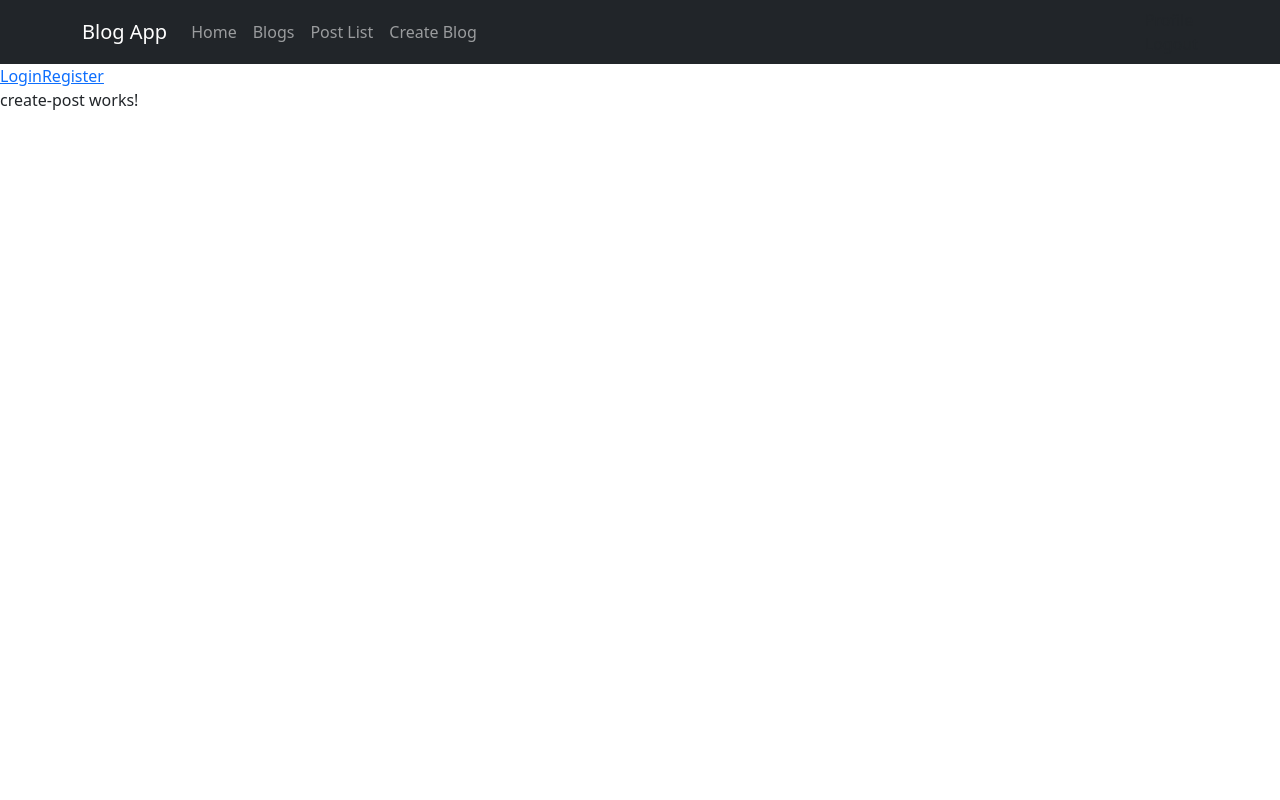
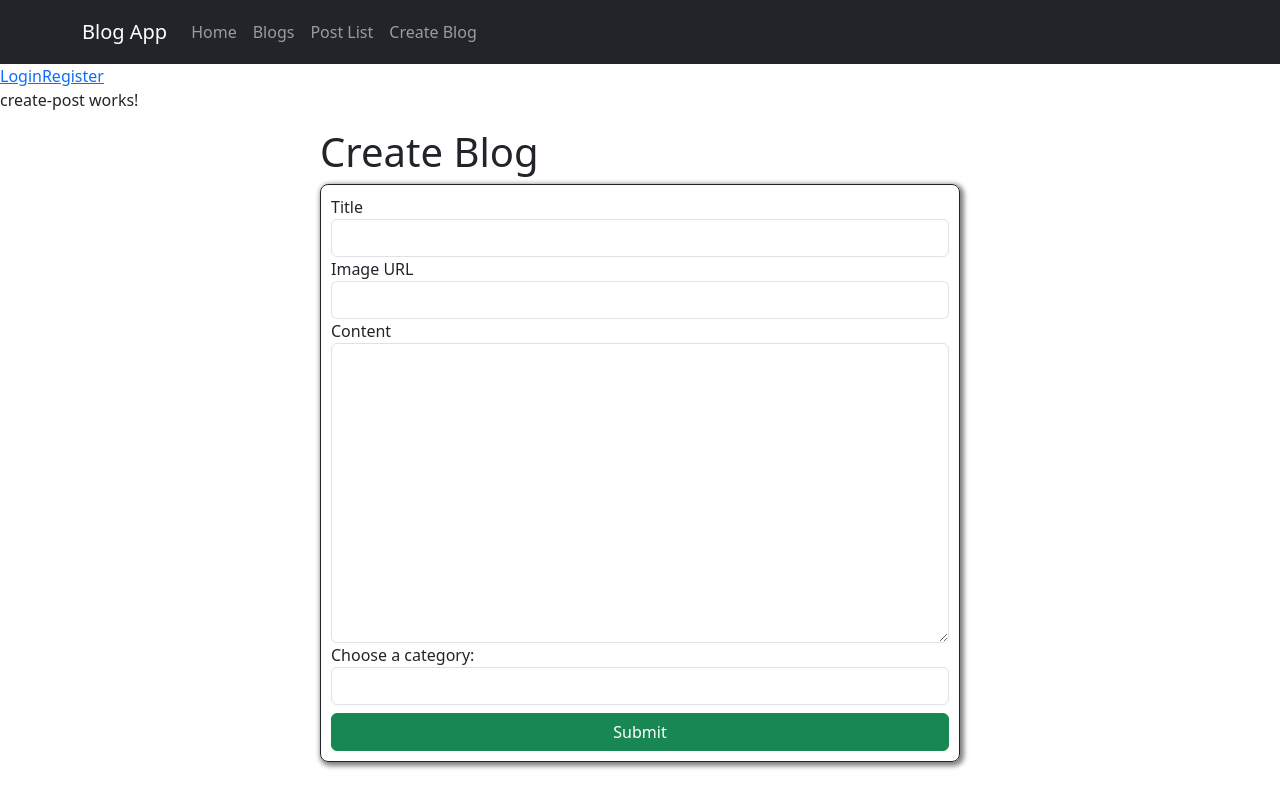
Before and after one commit to imkingofuniverse/BlogAppFrontend, an Angular app: page /createpost in a window 1280 px wide. Built offline with nearby package versions, Linux system fonts and the light colour scheme.

Commit message:
create posts component

```diff
--- a/src/app/components/create-post/create-post.component.css
+++ b/src/app/components/create-post/create-post.component.css
@@ -0,0 +1,9 @@
+.ng-invalid:not(form).ng-touched {
+    border: 1px solid red;
+}
+
+#content
+{
+    height:300px;
+    font-size:14pt;
+}
--- a/src/app/components/create-post/create-post.component.html
+++ b/src/app/components/create-post/create-post.component.html
@@ -1,4 +1,104 @@
 <p>create-post works!</p>
+
+<div class="col-md-6 offset-md-3">
+    <h1> Create Blog </h1>
+    <form (ngSubmit)="onSubmit()" ngNativeValidate
+        style="display: flex; flex-direction: column; border: 1px solid; border-radius: 8px; padding: 10px; box-shadow: 2px 2px 5px 2px grey;">
+
+        <div class="form-group">
+            <label> Title</label>
+            <input type="text" class="form-control" id="title" [(ngModel)]="post.title" name="title"
+                required #titleField="ngModel">
+            <div [hidden]="titleField.valid || titleField.untouched" class="alert alert-danger">
+                Enter Title
+            </div>
+        </div>
+
+        <div class="form-group">
+            <label> Image URL </label>
+            <input type="text" class="form-control" id="imageName" [(ngModel)]="post.image" name="imageName"
+                required #imageField="ngModel">
+            <div [hidden]="imageField.valid || imageField.untouched" class="alert alert-danger">
+                Enter Image URL
+            </div>
+        </div>
+
+        <!-- <div class="form-group">
+            <label> Content</label>
+            <input type="text" class="form-control" id="content" [(ngModel)]="post.content"
+                name="content" required #contentField="ngModel">
+            <div [hidden]="contentField.valid || contentField.untouched" class="alert alert-danger">
+                Content Required
+            </div>
+        </div> -->
+
+        <div class="form-group">
+            <label> Content</label>
+            <textarea class="form-control" id="content" [(ngModel)]="post.content"
+            name="content" required #contentField="ngModel" rows="4" cols="50">Type here...</textarea>
+            <div [hidden]="contentField.valid || contentField.untouched" class="alert alert-danger">
+            Content Required
+            </div>
+        </div>
+
+        <!-- <div class="form-group">
+            <label> Category</label>
+            <input type="text" class="form-control" id="category" [(ngModel)]="post.category" name="category"
+                required #category="ngModel">
+            <div [hidden]="category.valid || category.untouched" class="alert alert-danger">
+                Category Required
+            </div>
+        </div> -->
+
+        <div class="form-group">
+        <label for="Category">Choose a category:</label>
+        <select class="form-control" id="category" [(ngModel)]="post.category" name="category" required #category="ngModel">
+            <option value="Personal Blog">Personal Blog</option>
+            <option value="Food Blog">Food Blog</option>
+            <option value="Travel Blog">Travel Blog</option>
+            <option value="Lifestyle Blog">Lifestyle Blog</option>
+            <option value="Photography Blog">Photography Blog</option>
+        </select>
+        <div [hidden]="category.valid || category.untouched" class="alert alert-danger">
+            Category Required
+        </div>
+        </div>
+
+
+
+
+        <button class="btn btn-success" type="submit" style="margin-top:8px;">Submit</button>
+
+    </form>
+</div>
+
+
+
+
+
+
+
+
+
+
+
+
+
+
+
+
+
+
+
+
+
+
+
+
+
+
+
+
 <!-- <form class="mb-5" id="newPostForm" >
     <h2 class="text-white mb-4">Post Content</h2>
     <div class="form-group">
--- a/src/app/components/create-post/create-post.component.ts
+++ b/src/app/components/create-post/create-post.component.ts
@@ -1,4 +1,7 @@
 import { Component } from '@angular/core';
+import { Router } from '@angular/router';
+import { Post } from 'src/app/entities/post';
+import { PostService } from 'src/app/service/post.service';
 
 @Component({
   selector: 'app-create-post',
@@ -7,6 +10,29 @@ import { Component } from '@angular/core';
 })
 export class CreatePostComponent {
 
+  post: Post = new Post();
+  constructor(private postService: PostService,
+    private router: Router) { }
 
+  ngOnInit(): void {
+  }
+
+  savePost() {
+    this.postService.createPost(this.post).subscribe(data => {
+      console.log(data);
+      alert("Blog Posted Successfully");
+      this.goToPostList();
+    },
+      error => console.log(error));
+  }
+
+  goToPostList() {
+    this.router.navigate(['/postlist']);
+  }
+
+  onSubmit() {
+    console.log(this.post);
+    this.savePost();
+  }
 
 }
--- a/src/app/components/post-list/post-list.component.html
+++ b/src/app/components/post-list/post-list.component.html
@@ -47,8 +47,14 @@
         <h2>{{ post.title }} </h2>
         <h5>Title description, Sep 2, 2017</h5>
         <div class="fakeimg" style="height:200px;">{{ post.image }}</div>
+        <img style="border-radius: 5px; height: 400px;" sizes="100px" mat-card-image src="{{post.image}}" alt="Blog Photo">
         <p>{{ post.category }}</p>
         <p>{{ post.content }}</p>
+        <td>
+            <button (click)="updatePost(post.id)" class="btn btn-info">Comment</button>
+            <i class="fa fa-pencil-square-o" aria-hidden="true"></i>
+        </td>
+
     </div>
 
 </div>
--- a/src/app/service/post.service.ts
+++ b/src/app/service/post.service.ts
@@ -16,7 +16,7 @@ export class PostService {
     return this.httpClient.get<Post[]>(`${this.baseURL}`);
   }
 
-  createCustomer(post: Post): Observable<Object> {
+  createPost(post: Post): Observable<Object> {
     return this.httpClient.post(`${this.baseURL}`, post);
   }
 
```
